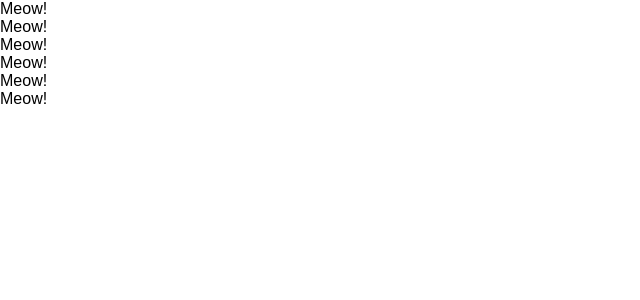
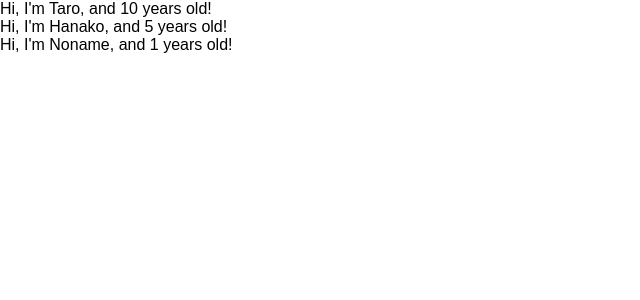
Before and after one commit to washogo/udemy-react-redux-crud-application, a React (Create React App) app: page / in a window 1280 px wide. Shown: the top 300 px of the page, without its empty margins (0-640 px from the left). Built offline with nearby package versions, Linux system fonts and the light colour scheme.

Commit message:
create props

```diff
--- a/src/App.js
+++ b/src/App.js
@@ -1,31 +1,28 @@
 import React from "react";
 
-// class App extends Component {
-//   render() {
-//     return (
-//     <React.Fragment>
-//       <label htmlFor="bar">bar</label>
-//       <input type="text" onChange={() => {console.log("I'm clicked!")}} />
-//     </React.Fragment>
-//     )
-//   }
-// }
-
 const App = () => {
+  const profiles = [
+    {name: "Taro", age: 10},
+    {name: "Hanako", age: 5},
+    {name: "Noname"}
+]
   return (
     <div>
-      <Cat />
-      <Cat />
-      <Cat />
-      <Cat />
-      <Cat />
-      <Cat />
+      {
+        profiles.map((profile, index) => (
+          <User name={profile.name} age={profile.age} key={index} />
+        ))
+      }
     </div>
   );
 };
 
-const Cat = () => {
-  return <div>Meow!</div>;
+const User = (props) => {
+  return <div>Hi, I'm {props.name}, and {props.age} years old!</div>;
 };
 
+User.defaultProps = {
+  age: 1,
+}
+
 export default App;
```
